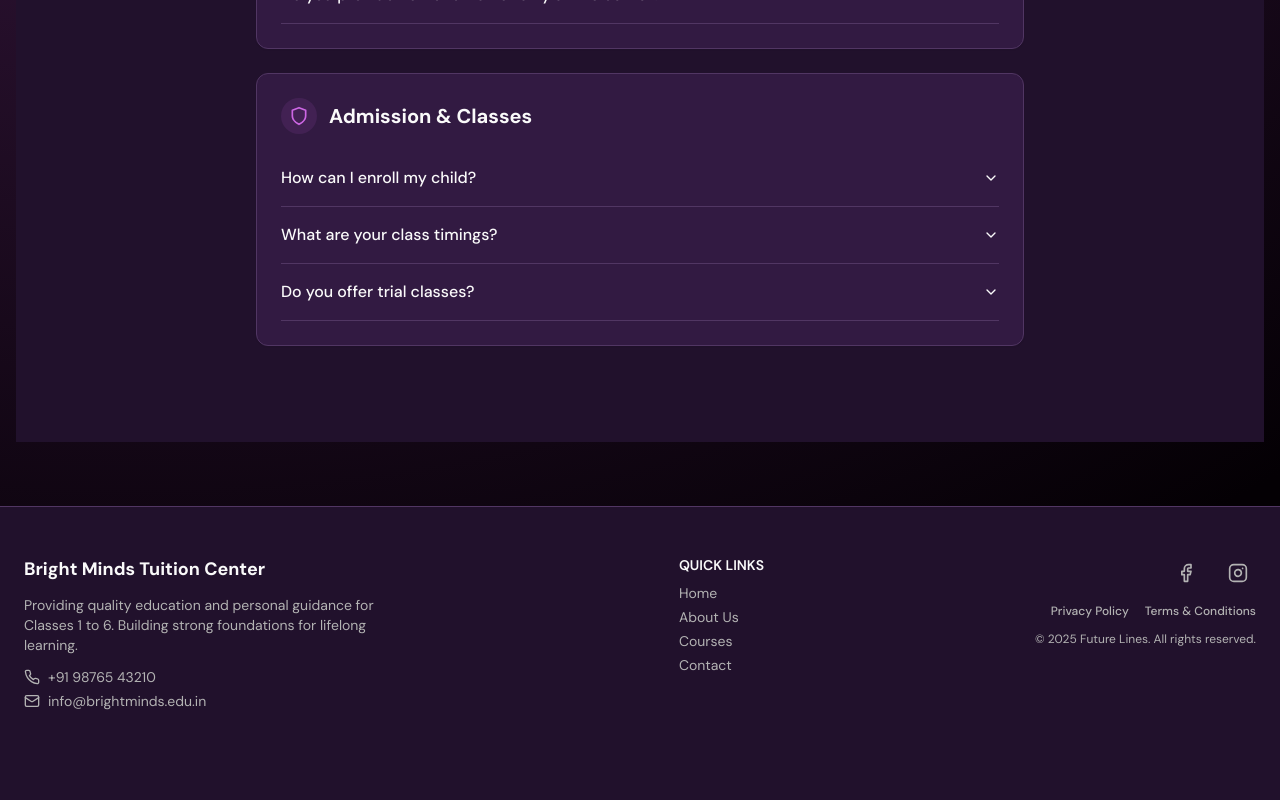
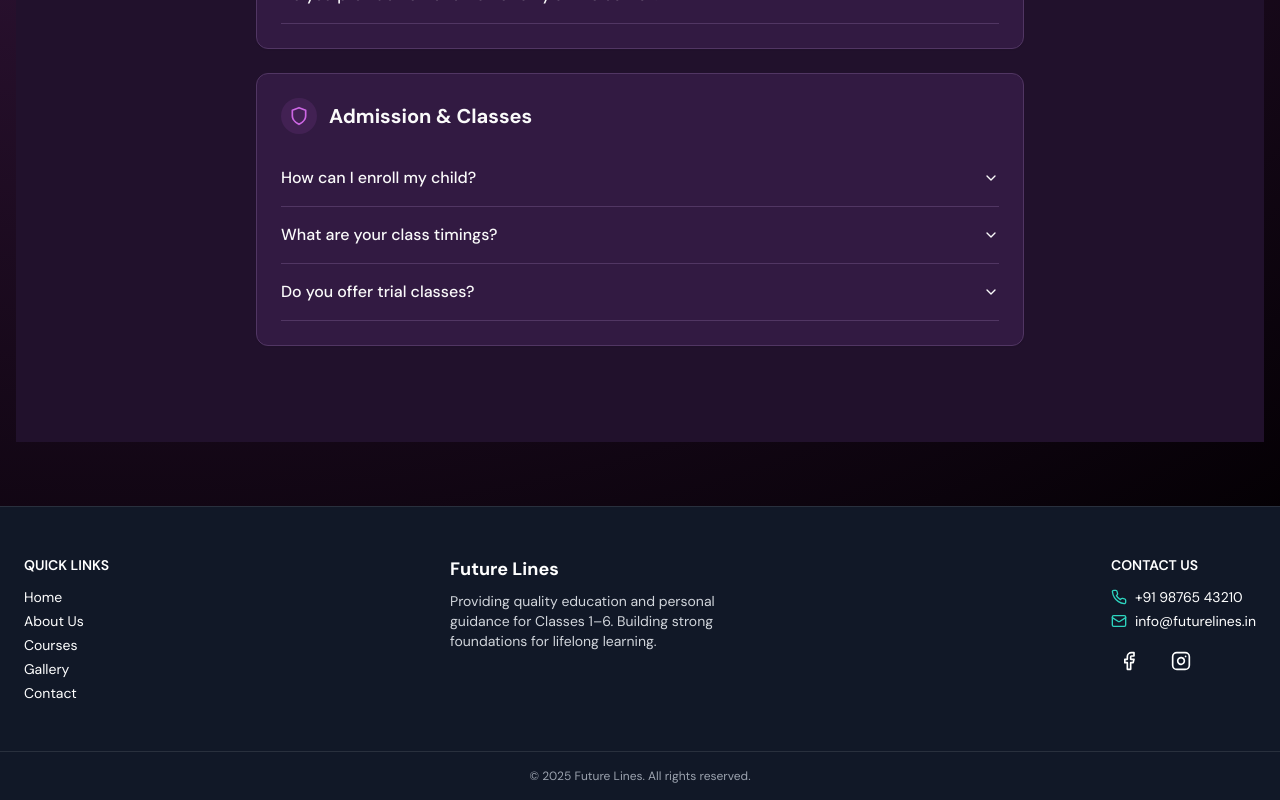
Before and after one commit to pyKinsu/VVITConnect, a Next.js app: page / in a window 1280 px wide. Shown: the part 2004-2804 px from the top of the page. Before the commit the page ends 2763 px from the top, so only its background shows below. Built offline with nearby package versions, Linux system fonts and the light colour scheme.

Commit message:
Update layout.tsx

```diff
--- a/src/components/layout.tsx
+++ b/src/components/layout.tsx
@@ -1,14 +1,14 @@
-
 "use client";
 
 import React from "react";
 import Link from "next/link";
+import Image from "next/image";
 import { Facebook, Instagram, Mail, Phone } from "lucide-react";
-import Image from "next/image";
 import { cn } from "@/lib/utils";
 import { ThemeToggle } from "@/components/theme-toggle";
 import { MobileNav } from "@/components/mobile-nav";
 
+/* ------------------ NAVBAR ------------------ */
 export function Navbar() {
   return (
     <header className="sticky top-0 z-50 w-full backdrop-blur-md">
@@ -22,7 +22,7 @@ export function Navbar() {
         <Link href="/" className="hidden md:block select-none" prefetch={false}>
           <Image
             src="/logo.png"
-            alt="Bright Minds Logo"
+            alt="Future Lines Logo"
             width={130}
             height={36}
             priority
@@ -37,7 +37,7 @@ export function Navbar() {
         <Link href="/" className="block md:hidden ml-4" prefetch={false}>
           <Image
             src="/logo.png"
-            alt="Bright Minds Logo"
+            alt="Future Lines Logo"
             width={110}
             height={30}
             priority
@@ -48,39 +48,12 @@ export function Navbar() {
         {/* Nav Links */}
         <div className="ml-auto flex items-center gap-4">
           <div className="hidden md:flex items-center gap-6 text-[15px] font-medium sm:gap-8 sm:pr-8">
-            <Link
-              href="/"
-              className="hover:text-primary transition-colors duration-200"
-            >
-              Home
-            </Link>
-            <Link
-              href="/about"
-              className="hover:text-primary transition-colors duration-200"
-            >
-              About
-            </Link>
-            <Link
-              href="/courses"
-              className="hover:text-primary transition-colors duration-200"
-            >
-              Courses
-            </Link>
-            <Link
-              href="/gallery"
-              className="hover:text-primary transition-colors duration-200"
-            >
-              Gallery
-            </Link>
-            <Link
-              href="/contact"
-              className="hover:text-primary transition-colors duration-200"
-            >
-              Contact
-            </Link>
+            <Link href="/" className="hover:text-primary transition-colors">Home</Link>
+            <Link href="/about" className="hover:text-primary transition-colors">About</Link>
+            <Link href="/courses" className="hover:text-primary transition-colors">Courses</Link>
+            <Link href="/gallery" className="hover:text-primary transition-colors">Gallery</Link>
+            <Link href="/contact" className="hover:text-primary transition-colors">Contact</Link>
           </div>
-
-          {/* Theme Toggle (Dark/Light Mode) */}
           <ThemeToggle />
         </div>
       </nav>
@@ -88,88 +61,74 @@ export function Navbar() {
   );
 }
 
-
+/* ------------------ FOOTER ------------------ */
 export function Footer() {
   return (
-    <footer className="w-full border-t border-border bg-background text-muted-foreground">
-      <div className="mx-auto flex max-w-7xl flex-col gap-8 px-6 py-12 sm:flex-row sm:items-start sm:justify-between">
-        {/* Left Section: School Info */}
-        <div className="space-y-3 text-center sm:text-left">
-          <h3 className="text-lg font-bold text-foreground">
-            Bright Minds Tuition Center
-          </h3>
-          <p className="text-sm max-w-sm">
-            Providing quality education and personal guidance for Classes 1 to 6.
-            Building strong foundations for lifelong learning.
-          </p>
-          <div className="flex flex-col items-center sm:items-start text-sm mt-3 space-y-1">
-            <div className="flex items-center gap-2">
-              <Phone className="h-4 w-4" /> <span>+91 98765 43210</span>
-            </div>
-            <div className="flex items-center gap-2">
-              <Mail className="h-4 w-4" /> <span>info@brightminds.edu.in</span>
-            </div>
-          </div>
-        </div>
+    <footer className="w-full border-t border-white/10 bg-gray-900 text-white">
+      <div className="mx-auto max-w-7xl flex flex-col sm:flex-row justify-between items-start sm:items-start gap-10 px-6 py-12">
 
-        {/* Middle Section: Quick Links */}
-        <div className="flex flex-col sm:items-start items-center space-y-2">
-          <h4 className="text-sm font-semibold text-foreground uppercase">
-            Quick Links
-          </h4>
+        {/* Left: Quick Links */}
+        <div className="flex flex-col space-y-3 order-2 sm:order-1 w-full sm:w-auto">
+          <h4 className="text-sm font-semibold uppercase">Quick Links</h4>
           <nav className="flex flex-col gap-1 text-sm">
-            <Link href="/" className="hover:text-foreground transition-colors">
-              Home
-            </Link>
-            <Link href="/about" className="hover:text-foreground transition-colors">
-              About Us
-            </Link>
-            <Link href="/courses" className="hover:text-foreground transition-colors">
-              Courses
-            </Link>
-            <Link href="/contact" className="hover:text-foreground transition-colors">
-              Contact
-            </Link>
+            <Link href="/" className="hover:text-teal-400 transition-colors">Home</Link>
+            <Link href="/about" className="hover:text-teal-400 transition-colors">About Us</Link>
+            <Link href="/courses" className="hover:text-teal-400 transition-colors">Courses</Link>
+            <Link href="/gallery" className="hover:text-teal-400 transition-colors">Gallery</Link>
+            <Link href="/contact" className="hover:text-teal-400 transition-colors">Contact</Link>
           </nav>
         </div>
 
-        {/* Right Section: Policies + Social */}
-        <div className="flex flex-col items-center sm:items-end space-y-3">
-          <div className="flex gap-4">
+        {/* Right: Contact Info */}
+        <div className="flex flex-col space-y-3 order-3 sm:order-3 w-full sm:w-auto text-sm">
+          <h4 className="text-sm font-semibold uppercase">Contact Us</h4>
+          <div className="flex flex-col gap-1">
+            <div className="flex items-center gap-2">
+              <Phone className="h-4 w-4 text-teal-400" />
+              <span>+91 98765 43210</span>
+            </div>
+            <div className="flex items-center gap-2">
+              <Mail className="h-4 w-4 text-teal-400" />
+              <span>info@futurelines.in</span>
+            </div>
+          </div>
+
+          {/* Social Icons */}
+          <div className="flex gap-4 mt-2">
             <a
               href="https://facebook.com"
               target="_blank"
               rel="noopener noreferrer"
               aria-label="Facebook"
-              className="rounded-full p-2 hover:bg-blue-50 dark:hover:bg-blue-950 transition-colors"
+              className="rounded-full p-2 hover:bg-white/10 transition-colors"
             >
-              <Facebook className="h-5 w-5" />
+              <Facebook className="h-5 w-5 text-white" />
             </a>
-
             <a
               href="https://instagram.com"
               target="_blank"
               rel="noopener noreferrer"
               aria-label="Instagram"
-              className="rounded-full p-2 hover:bg-pink-50 dark:hover:bg-pink-950 transition-colors"
+              className="rounded-full p-2 hover:bg-white/10 transition-colors"
             >
-              <Instagram className="h-5 w-5" />
+              <Instagram className="h-5 w-5 text-white" />
             </a>
           </div>
+        </div>
 
-          <nav className="flex flex-wrap justify-center gap-4 text-xs font-medium text-muted-foreground">
-            <Link href="/privacy" className="hover:text-foreground transition-colors">
-              Privacy Policy
-            </Link>
-            <Link href="/terms" className="hover:text-foreground transition-colors">
-              Terms & Conditions
-            </Link>
-          </nav>
-
-          <p className="text-xs text-muted-foreground">
-            © {new Date().getFullYear()} Future Lines. All rights reserved.
+        {/* Center: School Info */}
+        <div className="flex flex-col text-center sm:text-left space-y-2 order-1 sm:order-2 w-full sm:w-auto">
+          <h3 className="text-lg font-bold text-white">Future Lines</h3>
+          <p className="text-sm text-gray-300 max-w-xs">
+            Providing quality education and personal guidance for Classes 1–6.
+            Building strong foundations for lifelong learning.
           </p>
         </div>
+      </div>
+
+      {/* Bottom Line */}
+      <div className="border-t border-white/10 text-center py-4 text-xs text-gray-400">
+        © {new Date().getFullYear()} Future Lines. All rights reserved.
       </div>
     </footer>
   );
```
